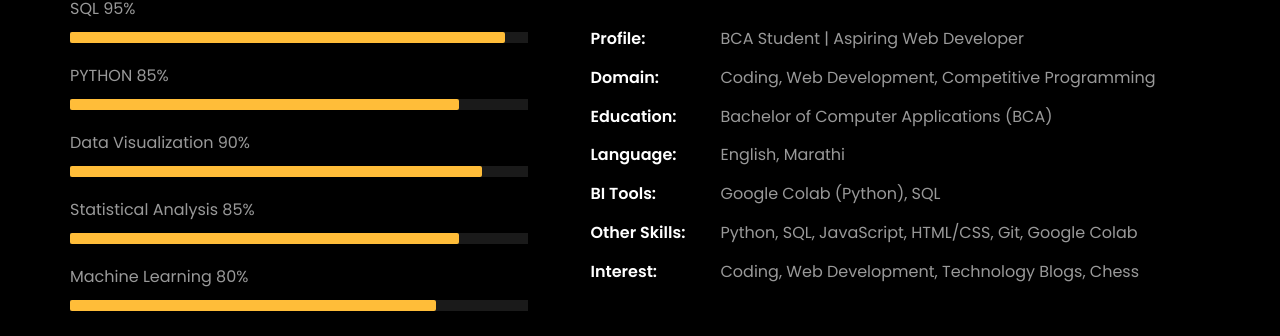
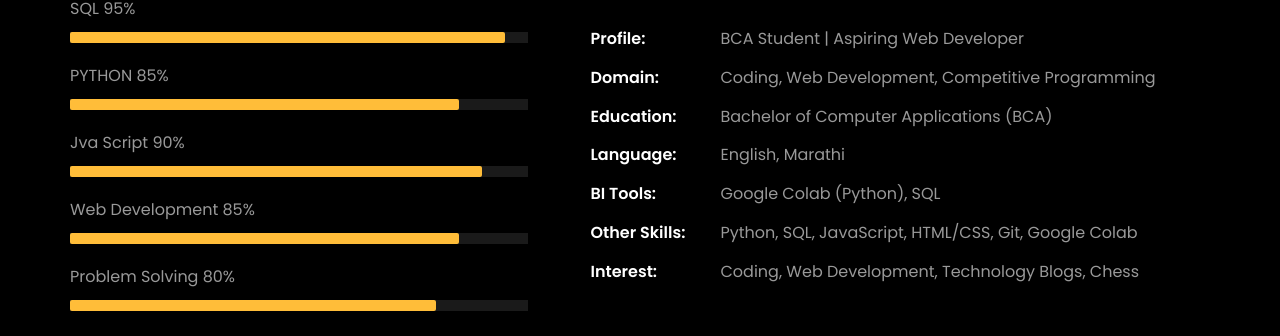
Before and after one commit to suyogshejal2004/suyogshejal.github.io, a plain HTML site: page index.html in a window 1280 px wide. Shown: the part 1120-1456 px from the top of the page. Drawn offline with Linux system fonts and the light colour scheme; files whose address does not match are found by name.

Commit message:
Update index.html

```diff
--- a/index.html
+++ b/index.html
@@ -244,19 +244,19 @@
 											aria-valuemax="100"></div>
 									</div>
 
-									<span>Data Visualization</span> <span class="pull-right">90%</span>
+									<span>Jva Script</span> <span class="pull-right">90%</span>
 									<div class="progress">
 										<div class="progress-bar" role="progressbar" style="width: 90%" aria-valuenow="90" aria-valuemin="0"
 											aria-valuemax="100"></div>
 									</div>
 
-									<span>Statistical Analysis</span> <span class="pull-right">85%</span>
+									<span>Web Development</span> <span class="pull-right">85%</span>
 									<div class="progress">
 										<div class="progress-bar" role="progressbar" style="width: 85%" aria-valuenow="85" aria-valuemin="0"
 											aria-valuemax="100"></div>
 									</div>
 
-									<span>Machine Learning</span> <span class="pull-right">80%</span>
+									<span>Problem Solving</span> <span class="pull-right">80%</span>
 									<div class="progress">
 										<div class="progress-bar" role="progressbar" style="width: 80%" aria-valuenow="80" aria-valuemin="0"
 											aria-valuemax="100"></div>
```
